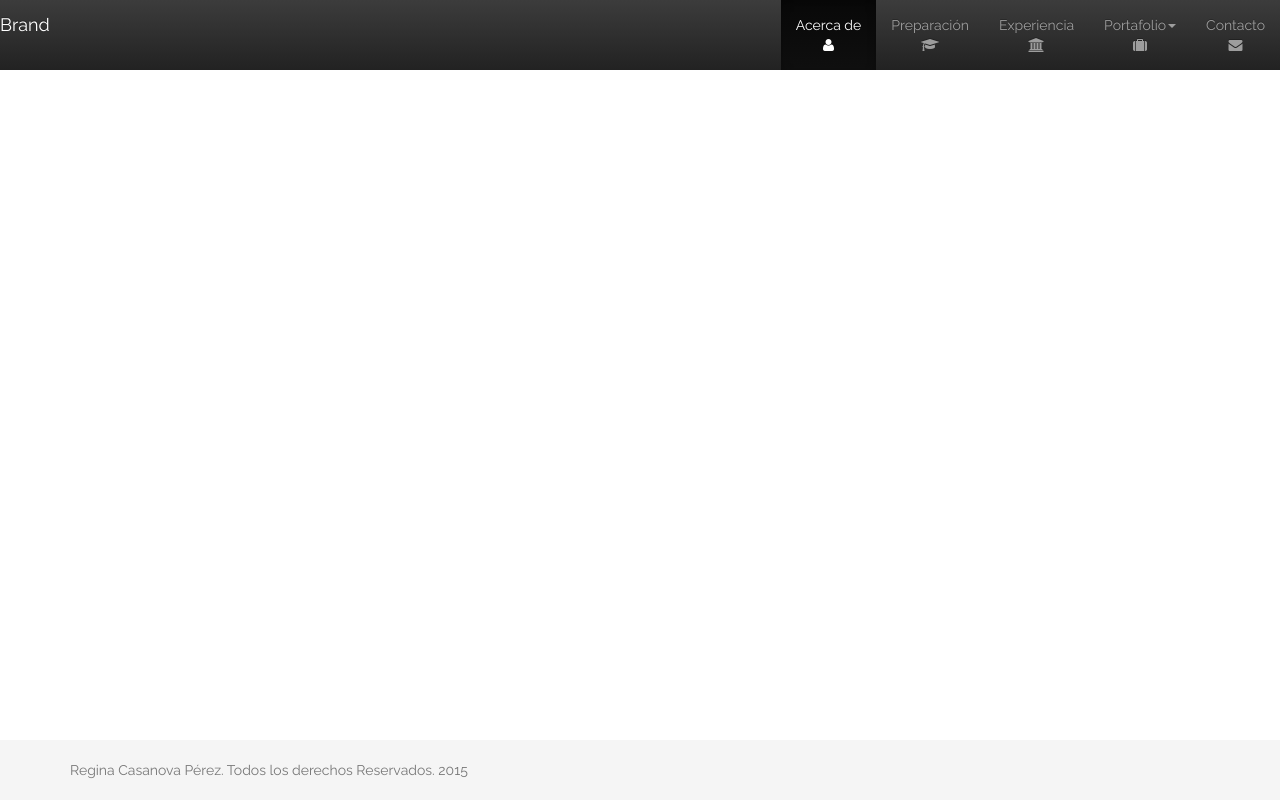
After one commit to recasanova/diplomado, a PHP site: page / in a window 1280 px wide. The commit adds this page. Run offline with PHP 8.4, Linux system fonts and the light colour scheme.

Commit message:
PHP Listo
Funciona bien con los includes de php para header, footer y menu.

```diff
--- /dev/null
+++ b/css/footer.css
@@ -0,0 +1,40 @@
+/* CSS DE FOOTER EXTRAIDO DE LA DOCUMENTACIÓN DE BOOTSTRAP
+   http://getbootstrap.com/examples/sticky-footer-navbar/
+*/
+/* Sticky footer styles
+-------------------------------------------------- */
+html {
+  position: relative;
+  min-height: 100%;
+}
+body {
+  /* Margin bottom by footer height */
+  margin-bottom: 60px;
+}
+.footer {
+  position: absolute;
+  bottom: 0;
+  width: 100%;
+  /* Set the fixed height of the footer here */
+  height: 60px;
+  background-color: #f5f5f5;
+}
+/* Custom page CSS
+-------------------------------------------------- */
+/* Not required for template or sticky footer method. */
+
+body > .container {
+  padding: 60px 15px 0;
+}
+.container .text-muted {
+  margin: 20px 0;
+}
+
+.footer > .container {
+  padding-right: 15px;
+  padding-left: 15px;
+}
+
+code {
+  font-size: 80%;
+}
--- a/css/menu.css
+++ b/css/menu.css
@@ -4,30 +4,6 @@
 }
 body{
 	font-family: 'Raleway', sans-serif!important;
-}
-#logo{
-	background-color: #f2f2f2;
-}
-#about{
-	background-color: #ff1a1a;
-}
-#education{
-	background-color: #4da6ff;
-}
-#experience{
-	background-color: #00b359;
-}
-#port_web{
-	background-color: #a64dff;
-}
-#port_photo{
-	background-color: #ff6600;
-}
-#contact{
-	background-color: #003d99;
-}
-.text-white{
-	color: white!important;
 }
 .no-padding{
 	padding: 0px!important;
--- /dev/null
+++ b/footer.php
@@ -0,0 +1,14 @@
+<footer class="footer">
+		<div class="container">
+		  <p class="text-muted">Regina Casanova Pérez. Todos los derechos Reservados. 2015</p>
+		</div>
+	</footer>
+</body>
+<!-- SCRIPT DE JQUERY-->
+<script src="js/jquery-1.11.3.min.js"></script>
+<!-- SCRIPT DE BOOTSTRAP -->
+<script src="plugins/bootstrap/js/bootstrap.min.js"></script>
+<!-- SCRIPT DE MYSCRIPT -->
+<script src="js/myscript.js"></script>
+
+</html>
--- /dev/null
+++ b/header.php
@@ -0,0 +1,20 @@
+<!DOCTYPE html>
+<html lang="en">
+<head>
+	<meta charset="UTF-8">
+	<title>Regina Casanova Pérez - Curriculum Vitae</title>
+	<meta name="viewport" content="width=device-width, initial-scale=1.0, minimum-scale=1.0, maximum-scale=1.0, user-scalable=no">
+
+	<link rel="stylesheet" href="css/menu.css">
+	<link rel="stylesheet" href="css/footer.css">
+	<!-- STYLESHEETS DE BOOTSTRAP -->
+	<link rel="stylesheet" href="plugins/bootstrap/css/bootstrap.min.css">
+	<link rel="stylesheet" href="plugins/bootstrap/css/bootstrap-theme.min.css">
+	<!-- STYLESHEET DE FONTAWESOME -->
+	<link rel="stylesheet" href="plugins/font-awesome/css/font-awesome.min.css">
+	<link href='https://fonts.googleapis.com/css?family=Raleway' rel='stylesheet' type='text/css'>
+
+
+
+</head>
+<body>
--- /dev/null
+++ b/index.php
@@ -0,0 +1,3 @@
+<?php include 'header.php';?>
+<?php include 'menu.php';?>
+<?php include 'footer.php';?>
--- /dev/null
+++ b/menu.php
@@ -0,0 +1,35 @@
+<div class="header">
+	<!-- Basado en el ejemplo del NAV-BAR de Bootstrap, https://getbootstrap.com/components/#navbar -->
+	<nav class="navbar navbar-inverse navbar-custom">
+		<div class="container-fluid no-padding">
+    	<!-- Brand and toggle get grouped for better mobile display -->
+    		<div class="navbar-header">
+      			<button type="button" class="navbar-toggle collapsed" data-toggle="collapse" data-target="#bs-example-navbar-collapse-1" aria-expanded="false">
+				    <span class="sr-only">Toggle navigation</span>
+				    <span class="icon-bar"></span>
+				    <span class="icon-bar"></span>
+				    <span class="icon-bar"></span>
+				</button>
+      			<a class="navbar-brand logo" href="#">Brand</a>
+    		</div>
+
+			<!-- Collect the nav links, forms, and other content for toggling -->
+		    <div class="collapse navbar-collapse" id="bs-example-navbar-collapse-1">
+    	    	<ul class="nav navbar-nav navbar-right text-white">
+			        <li class="active"><a href="#">Acerca de<br><i class="fa fa-user"></i></a></li>
+			        <li><a href="#">Preparación<br><i class="fa fa-graduation-cap"></i></a></li>
+			        <li><a href="#">Experiencia<br><i class="fa fa-institution"></i></a></li>
+			        <li class="dropdown">
+			          <a href="#" class="dropdown-toggle" data-toggle="dropdown" role="button" aria-haspopup="true" aria-expanded="false">Portafolio<span class="caret"></span><br><i class="fa fa-suitcase"></i> </a>
+			          <ul class="dropdown-menu">
+			            <li><a href="#">Web<br><i class="fa fa-desktop"></i></a></li>
+			            <li role="separator" class="divider"></li>
+			            <li><a href="#">Fotografía<br><i class="fa fa-camera"></i></a></li>
+			          </ul>
+			        </li>
+			        <li><a href="#">Contacto<br><i class="fa fa-envelope"></i></a></li>
+			     </ul>
+			</div><!-- /.navbar-collapse -->
+  		</div><!-- /.container-fluid -->
+	</nav>
+</div>
```
Also changed, not shown: menu.html (+6 -20 lines).
